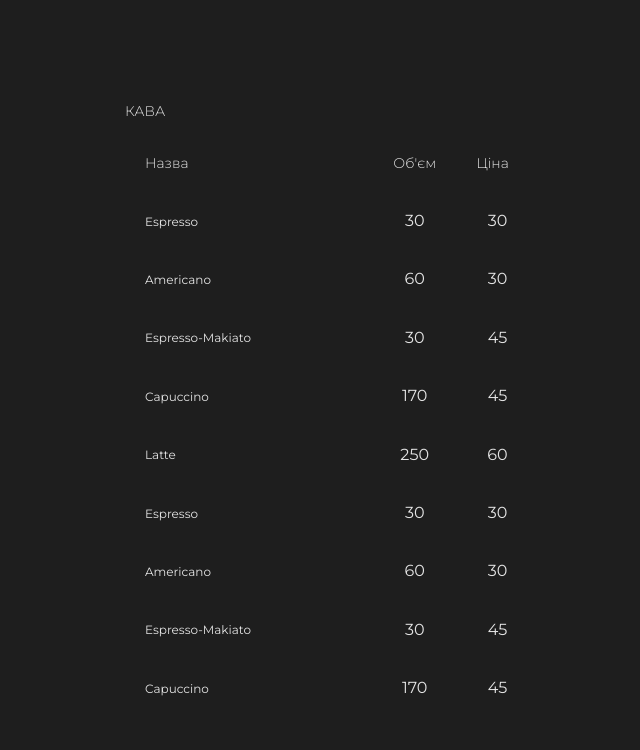
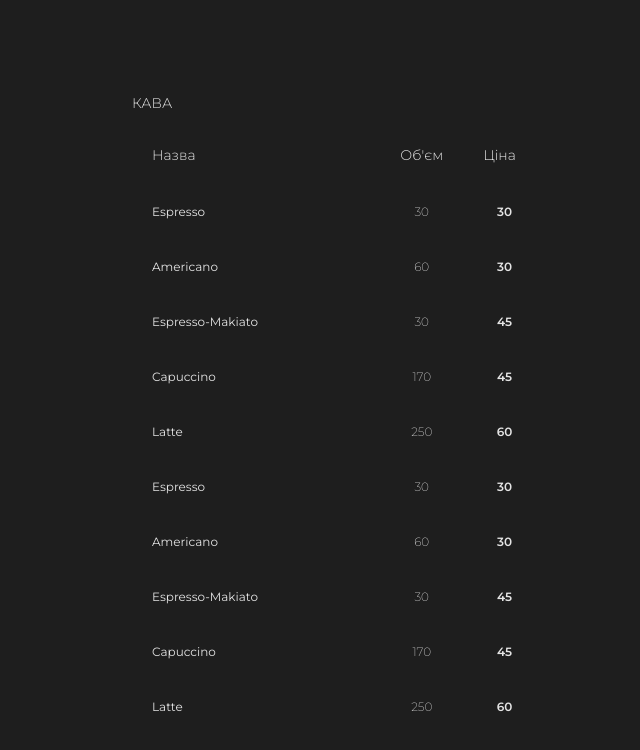
Before and after one commit to RomanPalna/forrest-app, a React (Create React App) app: page /hot-drinks in a window 1280 px wide. Shown: the top 750 px of the page, without its empty margins (238-878 px from the left). Built offline with nearby package versions, Linux system fonts and the light colour scheme.

Commit message:
add styles for product list

```diff
--- a/src/components/Drinks/HotDrinks/HotDrinksList.js
+++ b/src/components/Drinks/HotDrinks/HotDrinksList.js
@@ -3,8 +3,8 @@ export default function HotDrinksList({ props }) {
   return (
     <tr>
       <td className="forrest__coffee--name">{name}</td>
-      <td>{litres}</td>
-      <td>{cost}</td>
+      <td className="forrest__coffee--litres">{litres}</td>
+      <td className="forrest__coffee--cost">{cost}</td>
     </tr>
   );
 }
--- a/src/styles/drinks/hot-drinks.scss
+++ b/src/styles/drinks/hot-drinks.scss
@@ -13,6 +13,9 @@
 
 
     &--head {
+      position: sticky;
+      top: 0;
+
         font-style: normal;
         font-weight: 500;
         font-size: 16px;
@@ -21,7 +24,7 @@
         background-color: inherit;
         color: inherit;
         text-align: left;
-        margin: 15px 0;
+        padding: 15px 0;
         font-family: 'Montserrat';
         font-style: normal;
         font-weight: 300;
@@ -31,16 +34,33 @@
 
     &--name {
         text-align: left;
-        font-family: Montserrat;
+        font-family: 'Montserrat';
         font-size: 12px;
         font-weight: 400;
         line-height: 15px;
         letter-spacing: 0em;
     }
+
+    &--litres {
+    font-family: 'Montserrat';
+    font-size: 12px;
+    font-weight: 200;
+    line-height: 15px;
+    letter-spacing: 0em;
+    }
+
+    &--cost {
+    font-family: 'Montserrat';
+    font-size: 12px;
+    font-weight: 600;
+    line-height: 15px;
+    letter-spacing: 0em;
+    text-align: center;
+    }
+
      &--backBtn {
         position: absolute;
         top: 10%;
-
         width: 10%;
         color: #E4E4E4;
         background-color: #1E1E1E;
@@ -56,6 +76,14 @@ th {
     font-weight: 300;
     font-size: 14px;
     line-height: 17px;
+}
+
+thead {
+    position: sticky;
+    top: 0;
+    background-color: #1E1E1E;
+    color: #E4E4E4;
+
 }
 
 td {
@@ -78,3 +106,12 @@ th,
 td {
     padding: 20px;
 }
+
+tr {
+
+        font-family: Montserrat;
+        font-size: 14px;
+        font-weight: 300;
+        line-height: 17px;
+        letter-spacing: 0em;
+}
--- a/src/styles/modal/modal.scss
+++ b/src/styles/modal/modal.scss
@@ -20,14 +20,6 @@
     max-width: 80%;
     overflow: auto;
     height: 80vh;
-
     background-color: #1E1E1E;
-    padding-top: 15px;
-        /*Регулировка отступа в верх от скролла*/
-        padding-right: 15px;
-    // border-radius: 3px;
-    // box-shadow: 0px 2px 1px -1px rgba(0, 0, 0, 0.2),
-    //     0px 1px 1px 0px rgba(0, 0, 0, 0.14), 0px 1px 3px 0px rgba(0, 0, 0, 0.12);
-
 
 }
```
Lines whose indentation alone changed are shown as unchanged.
